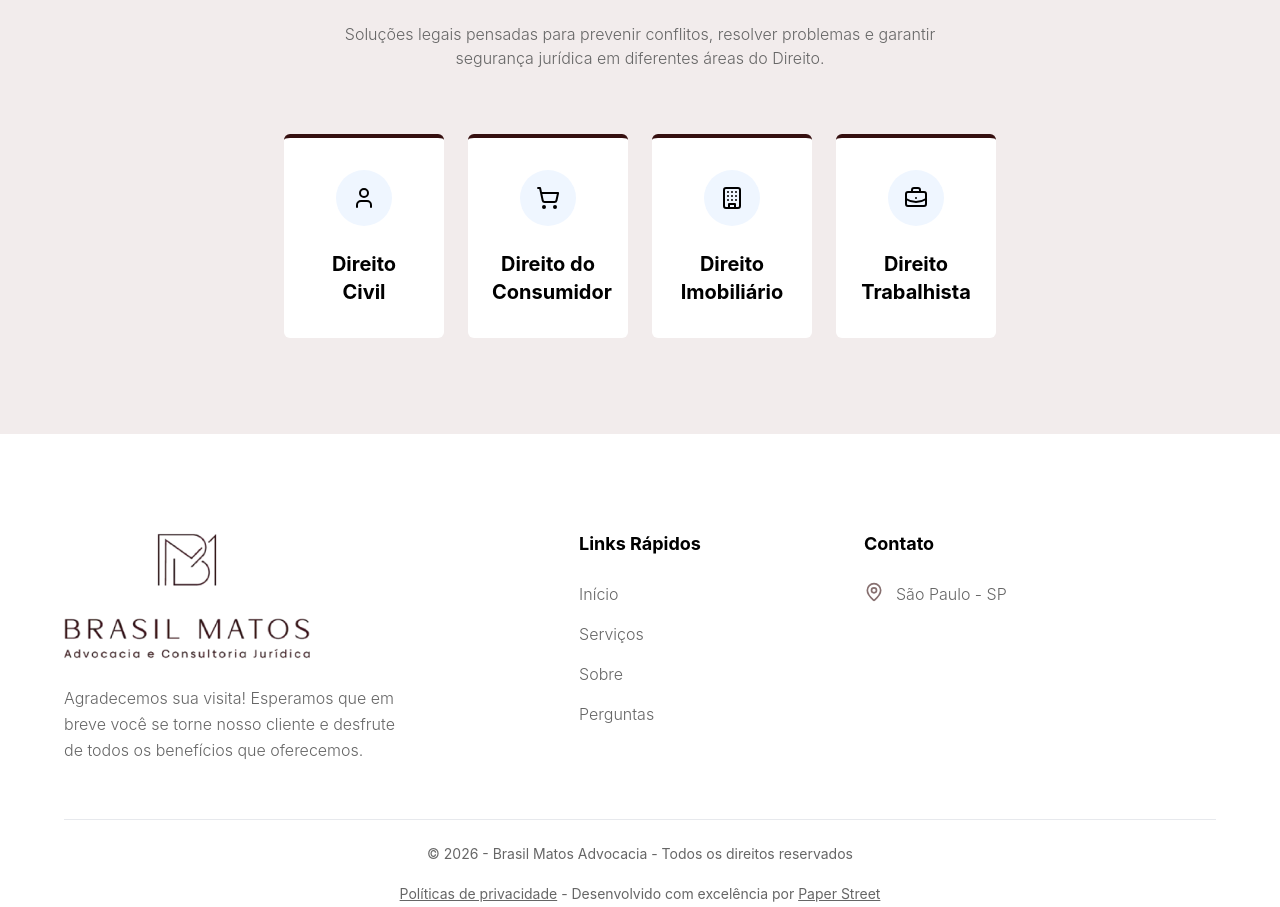
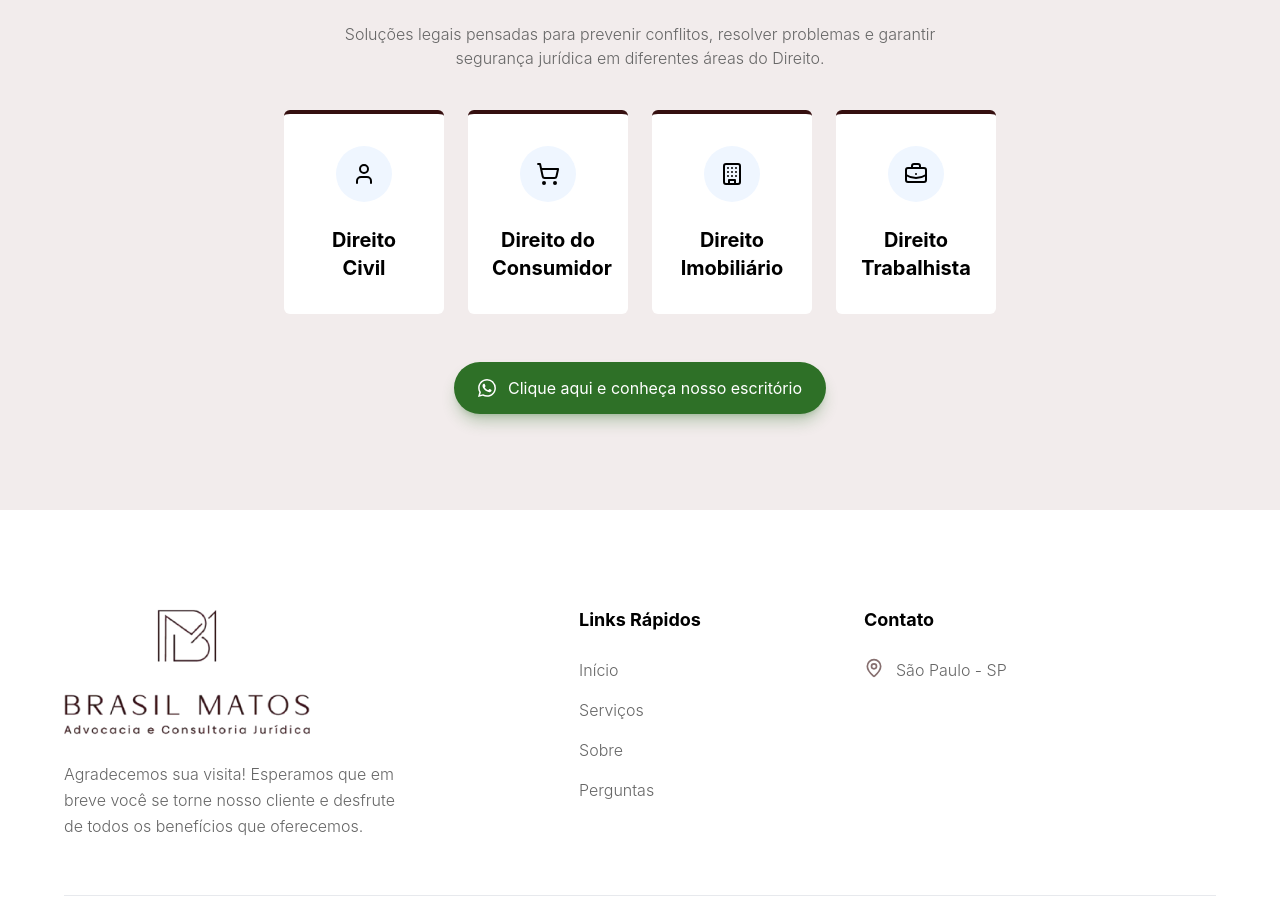
Before and after one commit to Paper-Street-Softwares/LPS-Divorcio-Brasil-Matos, a React (Vite) app: page / in a window 1280 px wide. Shown: the part 5493-6400 px from the top of the page. Built offline with nearby package versions, Linux system fonts and the light colour scheme.

Commit message:
fix: ajustes

```diff
--- a/src/components/sections/Cards.jsx
+++ b/src/components/sections/Cards.jsx
@@ -4,6 +4,7 @@ import SectionWrapper from '../sectionElements/SectionWrapper'
 import SectionHeaderNovo from '../sectionElements/SectionHeaderNovo'
 import MotionDivDownToUp from '../animation/MotionDivDownToUp'
 import content from '../../content/content'
+import ButtonReflexo from '../interactives/ButtonReflexo'
 
 function Cards({ colorMode }) {
   let text,
@@ -67,10 +68,10 @@ function Cards({ colorMode }) {
               colorMode={colorMode}
             />
 
-            <div className="flex flex-wrap gap-6 mt-16 justify-center">
+            <div className="flex flex-col gap-12 items-center">
+              <div className="flex flex-wrap gap-6 justify-center">
                 {cards.map((item, index) => (
                   <MotionDivDownToUp>
-                  {' '}
                     <div
                       key={index}
                       className={`h-fit border-t-4 ${borderT} bg-white transition-shadow duration-300 max-w-[160px] rounded-md`}
@@ -87,6 +88,26 @@ function Cards({ colorMode }) {
                   </MotionDivDownToUp>
                 ))}
               </div>
+
+              <MotionDivDownToUp>
+                <ButtonReflexo
+                  icon={
+                    <svg
+                      xmlns="http://www.w3.org/2000/svg"
+                      width={18}
+                      height={18}
+                      fill="currentColor"
+                      viewBox="0 0 24 24"
+                    >
+                      <path d="M17.472 14.382c-.297-.149-1.758-.867-2.03-.967-.273-.099-.472-.148-.67.15-.197.297-.768.966-.94 1.164-.173.198-.347.223-.644.074-.297-.149-1.255-.463-2.39-1.475-.883-.788-1.48-1.761-1.653-2.059-.173-.297-.018-.458.13-.606.134-.133.298-.347.446-.52.149-.174.198-.298.298-.497.099-.198.05-.372-.025-.521-.075-.149-.669-1.611-.916-2.207-.242-.579-.487-.5-.67-.51-.173-.007-.372-.009-.571-.009-.198 0-.52.074-.793.372-.273.297-1.04 1.016-1.04 2.479 0 1.462 1.065 2.875 1.213 3.074.149.198 2.095 3.2 5.077 4.487.709.306 1.262.489 1.694.625.712.226 1.36.194 1.872.118.571-.085 1.758-.718 2.006-1.412.248-.694.248-1.288.173-1.412-.074-.124-.272-.198-.57-.347m-5.421 7.403h-.004a9.87 9.87 0 01-5.031-1.378l-.361-.214-3.741.982.998-3.648-.235-.374a9.86 9.86 0 01-1.51-5.26c.001-5.45 4.436-9.884 9.888-9.884 2.64 0 5.122 1.03 6.988 2.896a9.825 9.825 0 012.893 6.994c-.002 5.45-4.436 9.884-9.884 9.884m8.413-18.297A11.815 11.815 0 0012.05 0C5.495 0 .16 5.335.158 11.892c0 2.096.547 4.142 1.588 5.94L0 24l6.305-1.654a11.882 11.882 0 005.732 1.463h.005c6.554 0 11.89-5.335 11.892-11.892a11.821 11.821 0 00-3.466-8.413" />
+                    </svg>
+                  }
+                  link={content.texts.cardsSection.linkCtaButton}
+                  label={content.texts.cardsSection.ctaButtonText}
+                  colorMode={colorMode}
+                />
+              </MotionDivDownToUp>
+            </div>
           </div>
         </section>
       </SectionWrapper>
```
Lines whose indentation alone changed are shown as unchanged.
